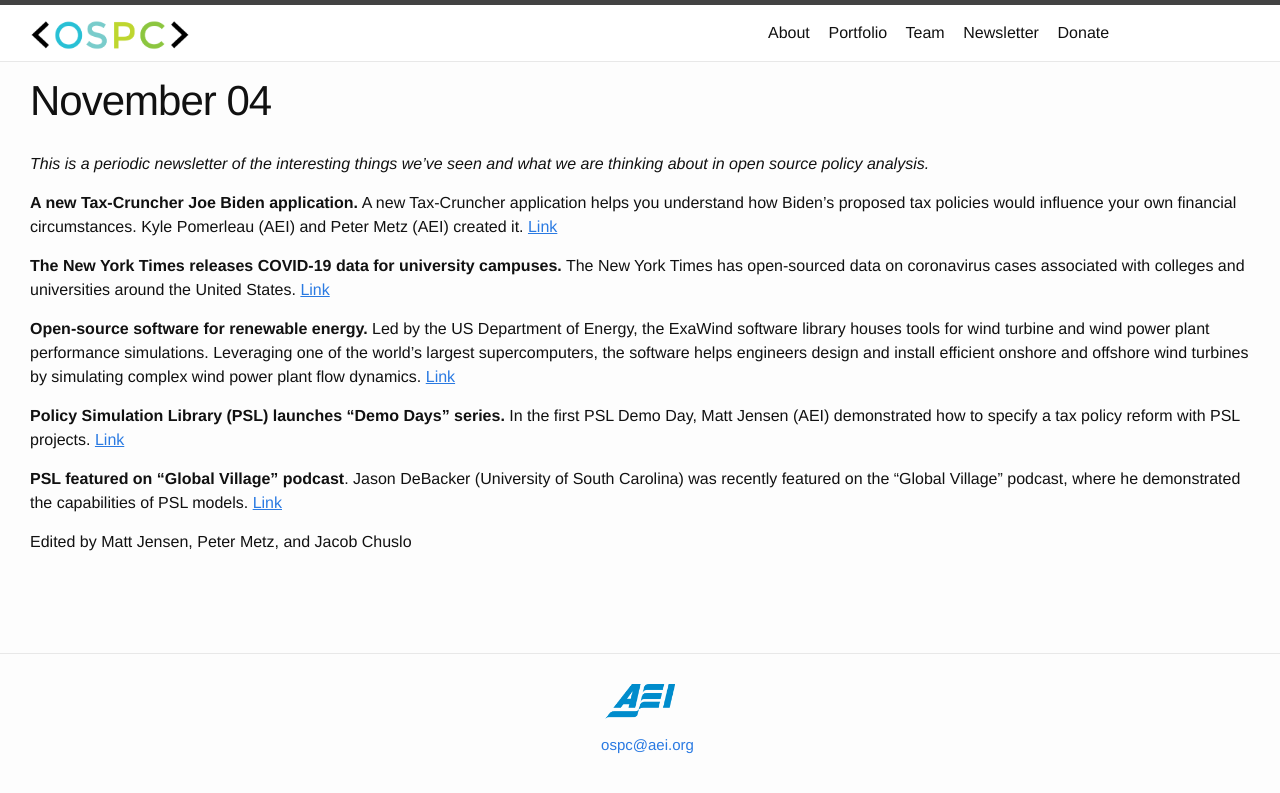
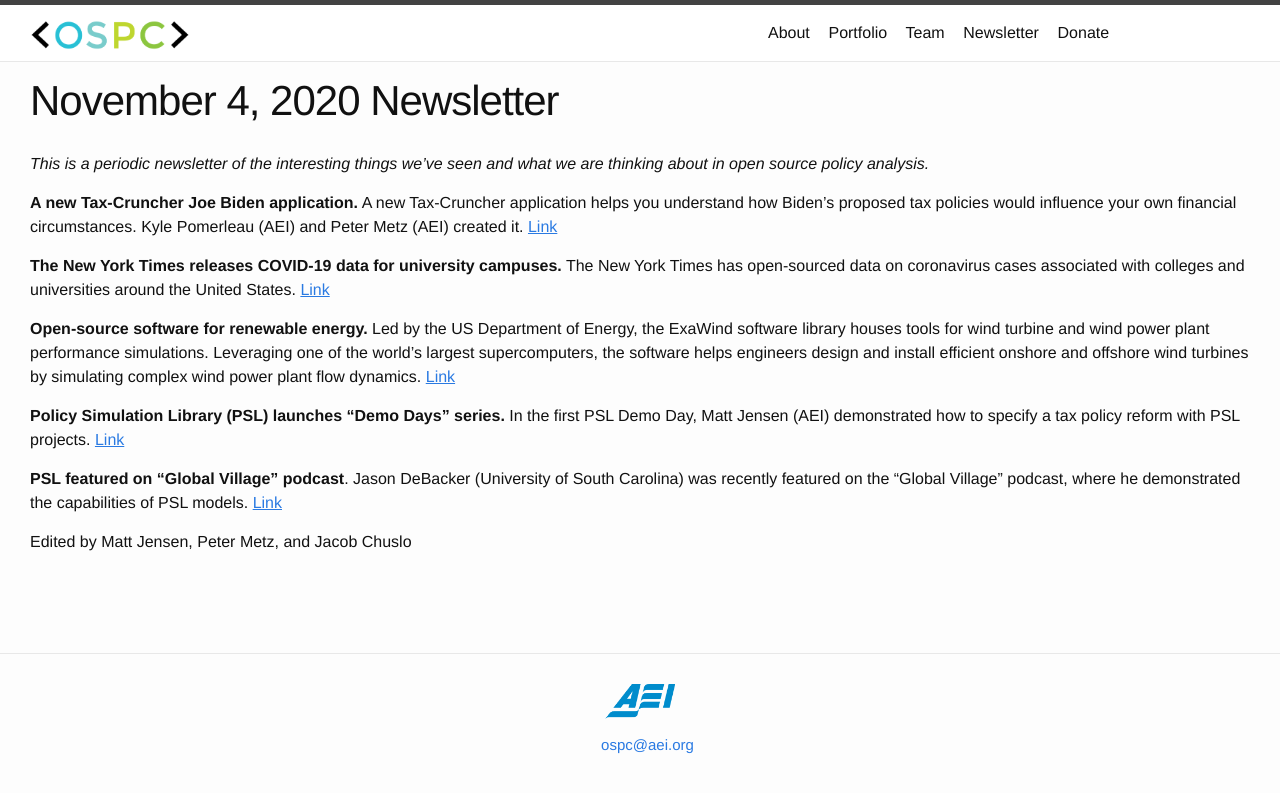
Before and after one commit to ospc-org/ospc-org.github.io, a Jekyll site: the page built from newsletter/11.04.2020_newsletter.md, in a window 1280 px wide. Shown: the top 793 px of the page. Built offline with Jekyll 4.4.1, drawn with Linux system fonts in a browser that asks for light colours.

Commit message:
updated november 4 newsletter

```diff
--- a/newsletter/11.04.2020_newsletter.md
+++ b/newsletter/11.04.2020_newsletter.md
@@ -1,5 +1,5 @@
 ---
-title: November 04
+title: November 4, 2020 Newsletter
 permalink: /newsletter11042020/
 layout: page
 exclude: true
```
